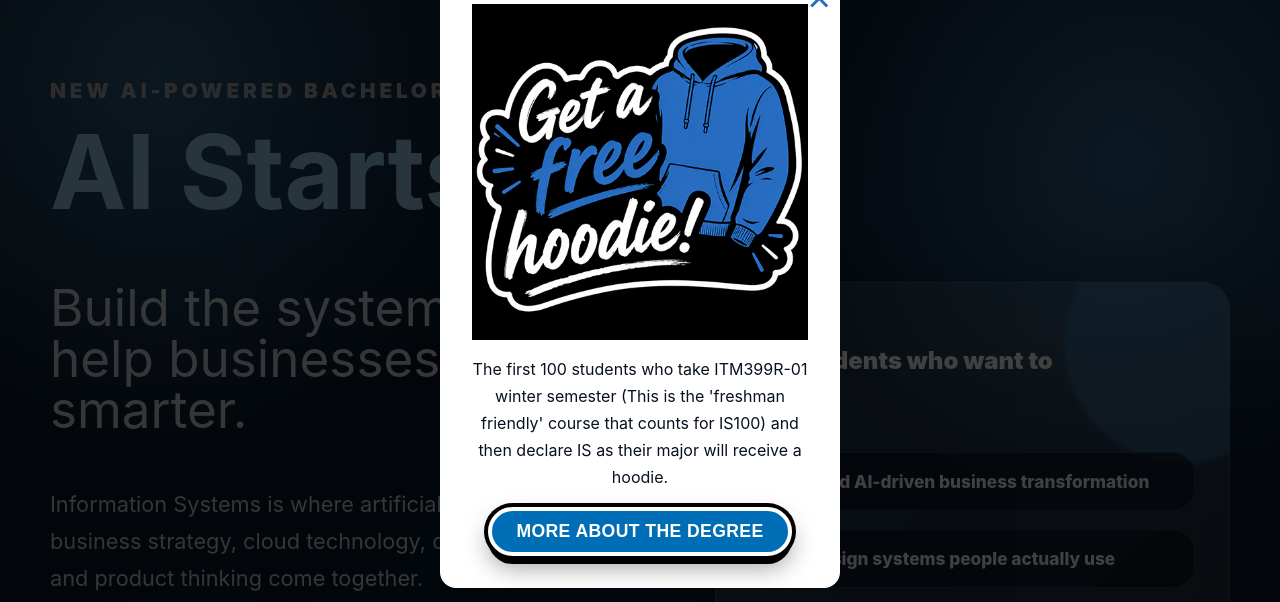
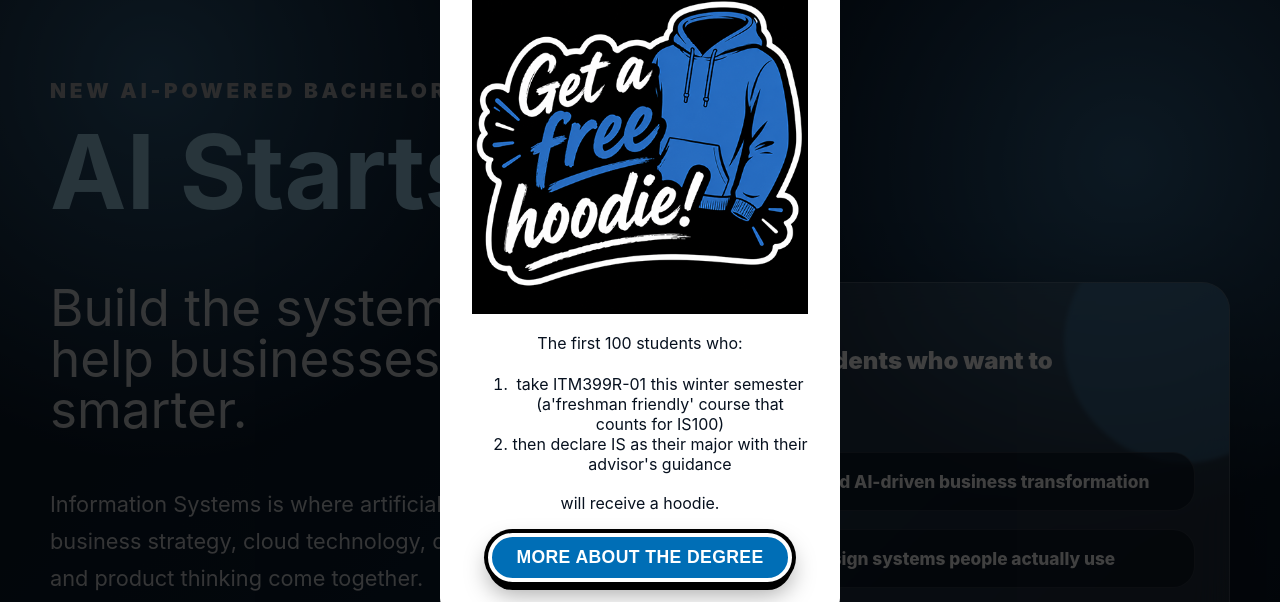
Before and after one commit to andejuli/is_landing_site, a plain HTML site: page index.html in a window 1280 px wide. Shown: the part 120-722 px from the top of the page. Drawn offline with Linux system fonts and the light colour scheme.

Commit message:
spl list

```diff
--- a/index.html
+++ b/index.html
@@ -16,7 +16,12 @@
       </button>
 
       <img id="hoodie" src="assets/hoodie_sm.png" alt="splash screen free hoodie offer">
-      <p>The first 100 students who take ITM399R-01 winter semester (This is the 'freshman friendly' course that counts for IS100) and then declare IS as their major will receive a hoodie.</p>
+      <p>The first 100 students who:
+      <ol>
+        <li>take ITM399R-01 this winter semester (a'freshman friendly' course that counts for IS100)</li>
+        <li>then declare IS as their major with their advisor's guidance</li>
+      </ol>
+      <p>will receive a hoodie.</p>
       <button id="startBtn">More about the degree</button>
     </div>
   </div>
```
